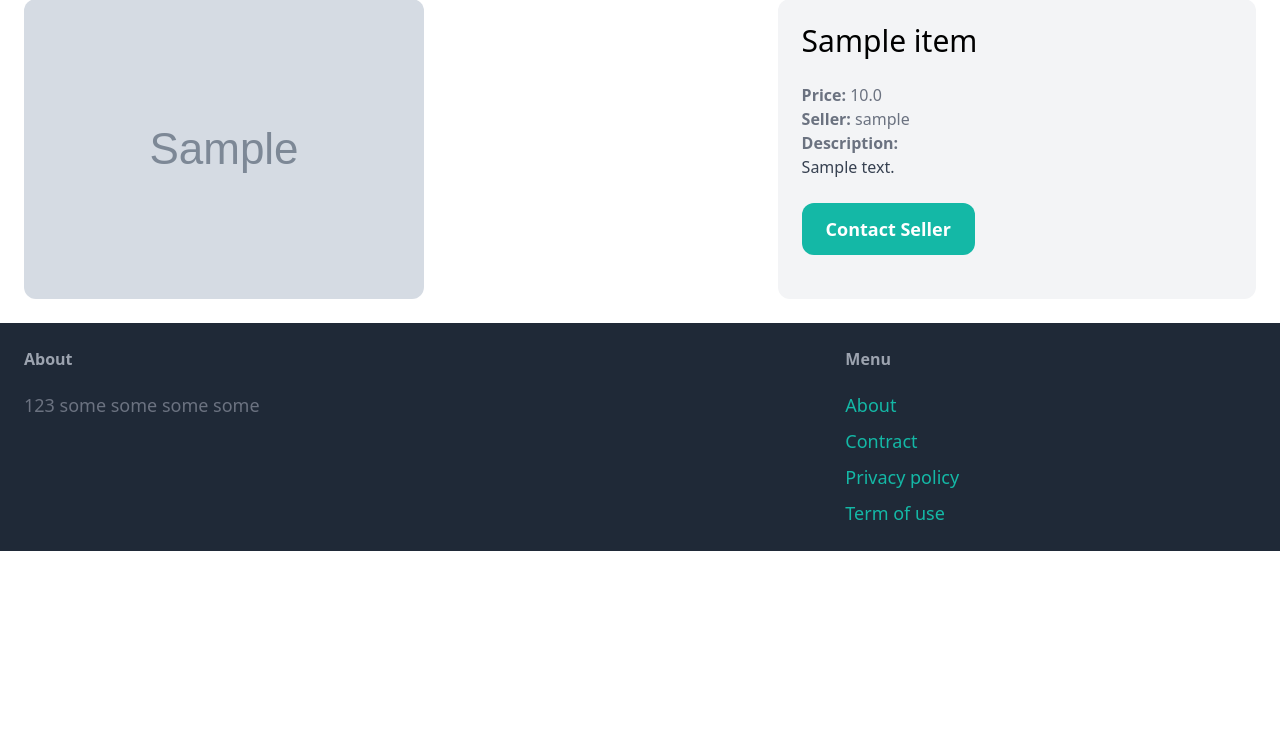
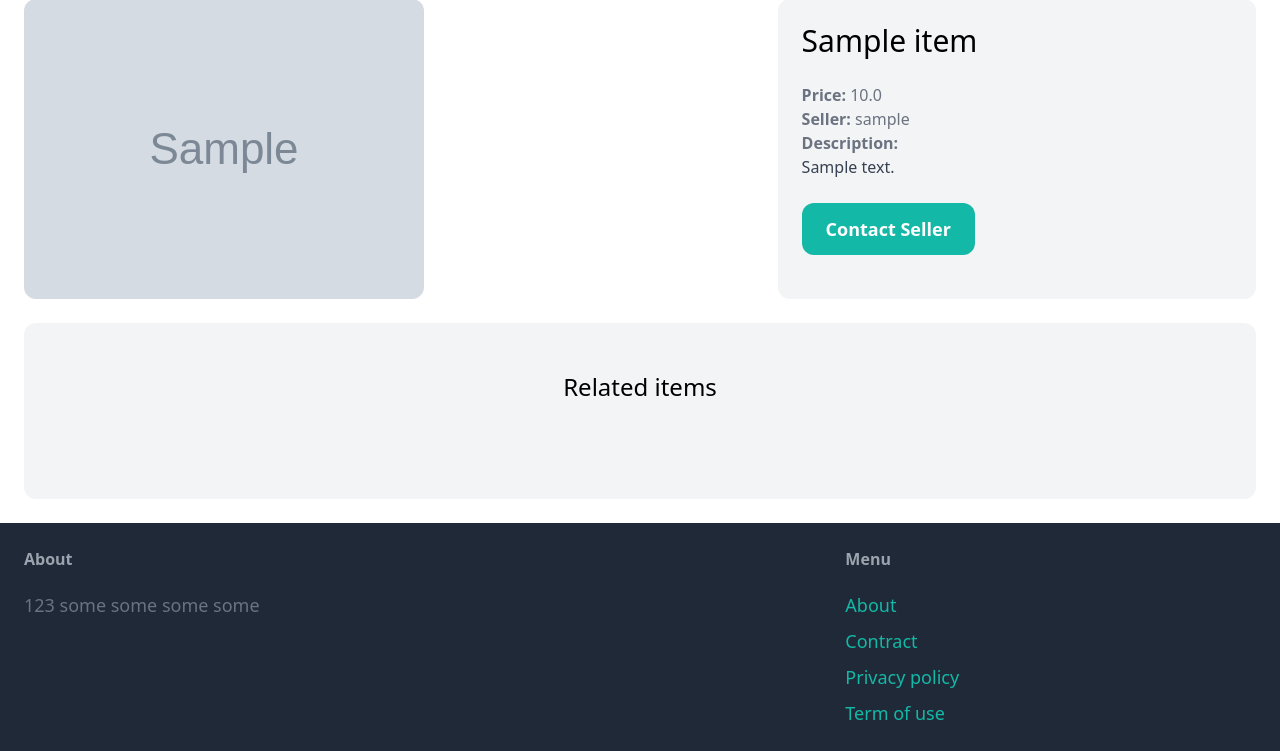
Before and after one commit to Niwaiwa/prac_django, a Django app: page /items/1/ in a window 1280 px wide. Shown: the part 102-853 px from the top of the page. Before the commit the page ends 653 px from the top, so only its background shows below. Run offline with Django 4.2, Linux system fonts and the light colour scheme; tables that the repository leaves empty hold one stand-in row (values such as "Sample post"); grey boxes marked "Sample" are stand-in pictures; some libraries are stand-ins or nearby versions.

Commit message:
add related items

```diff
--- a/item/templates/item/detail.html
+++ b/item/templates/item/detail.html
@@ -23,4 +23,27 @@
         <a href="#" class="inline-block mt-6 px-6 py-3 text-lg font-semibold bg-teal-500 text-white rounded-xl hover:bg-teal-700">Contact Seller</a>
     </div>
 </div>
+
+<div class="mt-6 px-6 py-12 bg-gray-100 rounded-xl">
+    <h2 class="mb-12 text-2xl text-center">Related items</h2>
+
+    <div class="grid grid-cols-3 gap-3">
+        {% for item in related_items %}
+
+            <div>
+                <a href="{% url 'item:detail' item.id %}">
+                    <div>
+                        <img src="{{ item.image.url }}" alt="{{ item.name }}" class="rounded-t-xl">
+                    </div>
+
+                    <div class="p-6 bg-white rounded-b-xl">
+                        <h2 class="text-2xl">{{ item.name }}</h2>
+                        <p class="text-gray-500">Price: {{ item.price }}</p>
+                    </div>
+                </a>
+            </div>
+
+        {% endfor %}
+    </div>
+</div>
 {% endblock %}
--- a/item/views.py
+++ b/item/views.py
@@ -4,7 +4,9 @@ from .models import Item
 
 def detail(request, pk):
     item = get_object_or_404(Item, pk=pk)
+    related_items = Item.objects.filter(category=item.category, is_sold=False).exclude(pk=pk)[0:3]
 
     return render(request, 'item/detail.html', {
-        'item': item
+        'item': item,
+        'related_items': related_items
     })
```
Also changed, not shown: media/item_images/giorgio-trovato-0CZwuZhiC84-unsplash.jpg (added).
